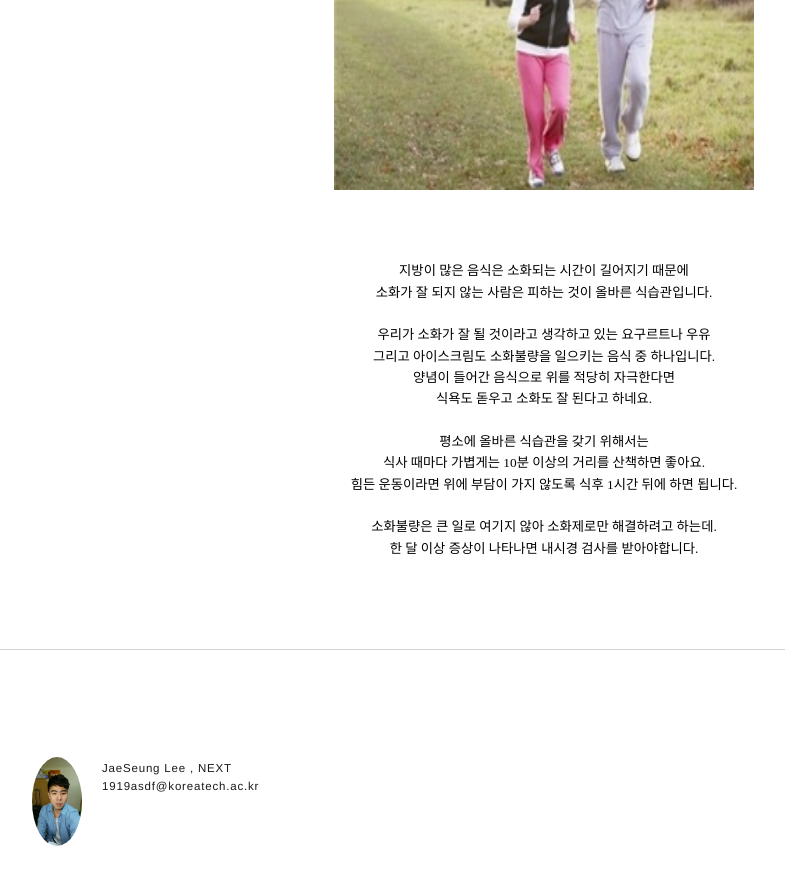
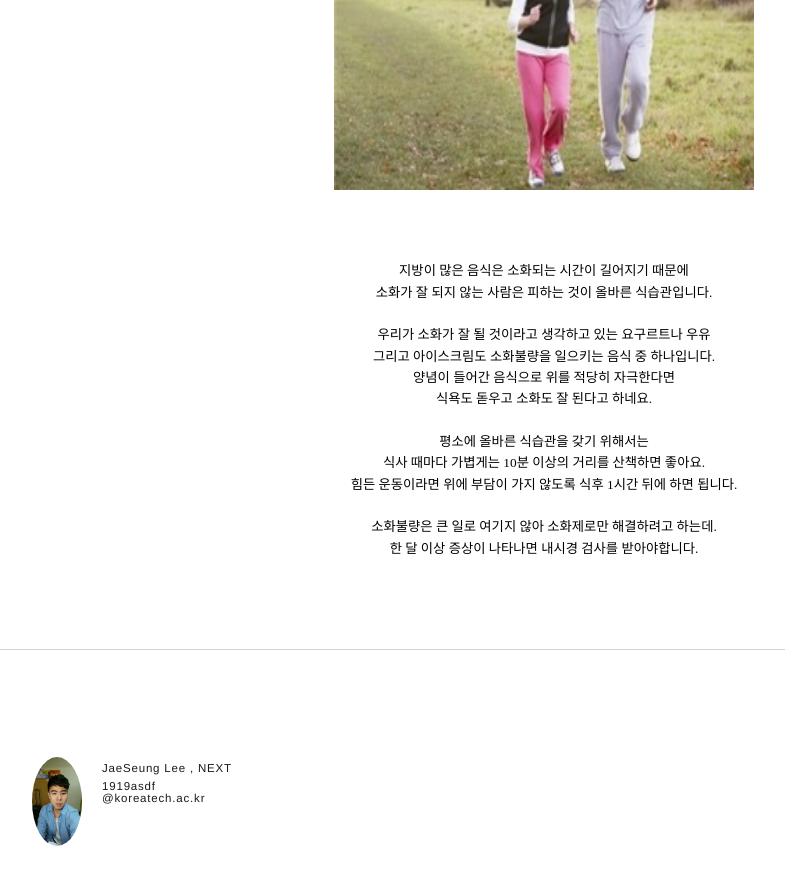
Before and after one commit to kuthealth/kuthealth.github.com, a Jekyll site: the page built from page/eating.html, in a window 1280 px wide and 900 px high, scrolled down 1739 px. Shown: the top 885 px of the window, without its empty margins (96-881 px from the left). Built offline with Jekyll 4.4.1, drawn with Linux system fonts in a browser that asks for light colours.

```diff
--- a/page/eating.html
+++ b/page/eating.html
@@ -261,7 +261,7 @@ div.HStyle13
               <img src="../src/ljs.jpg">
               <ul>
                 <li>JaeSeung Lee , NEXT</li>
-                <li>1919asdf@koreatech.ac.kr</li>
+                <li>1919asdf</li>@koreatech.ac.kr</li>
               </ul>
           </section>
         </footer>
```
